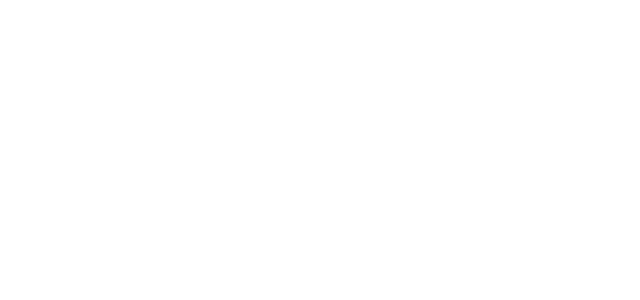
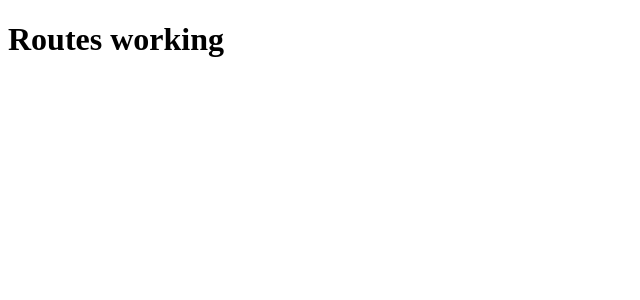
Before and after one commit to httpsGabrielle/SunnyHealth-mood-tracker-ReactJS, a React (Create React App) app: page /login in a window 1280 px wide. Shown: the top 300 px of the page, without its empty margins (0-640 px from the left). Built offline with nearby package versions, Linux system fonts and the light colour scheme.

Commit message:
update: routers and helmet config 🚩🚧⛑

```diff
--- a/package.json
+++ b/package.json
@@ -10,6 +10,7 @@
     "react": "^18.2.0",
     "react-bootstrap": "^2.8.0",
     "react-dom": "^18.2.0",
+    "react-helmet-async": "^1.3.0",
     "react-router-dom": "^6.16.0",
     "react-scripts": "5.0.1",
     "web-vitals": "^2.1.4"
--- /dev/null
+++ b/src/pages/auth/LoginPage.js
@@ -0,0 +1,13 @@
+// import Helmet header
+import { Helmet } from 'react-helmet-async';
+
+export default function LoginPage(){
+    return (
+        <>
+            <Helmet>
+                <title>Login</title>
+            </Helmet>
+            <h1>Routes working</h1>
+        </>
+    )
+}
--- /dev/null
+++ b/src/routes.js
@@ -0,0 +1,17 @@
+import { Navigate, useRoutes } from 'react-router-dom';
+// layouts
+
+// paginas
+import LoginPage from './pages/auth/LoginPage';
+// ----------------------------------------------------------------------
+
+export default function Router() {
+    const routes = useRoutes([
+      {
+        path: 'login',
+        element: <LoginPage />,
+      }
+    ]);
+
+    return routes;
+}
```
Also changed, not shown: src/App.js (+10 -1 lines), 1 other file (tests, documents, lock files or other folders).
